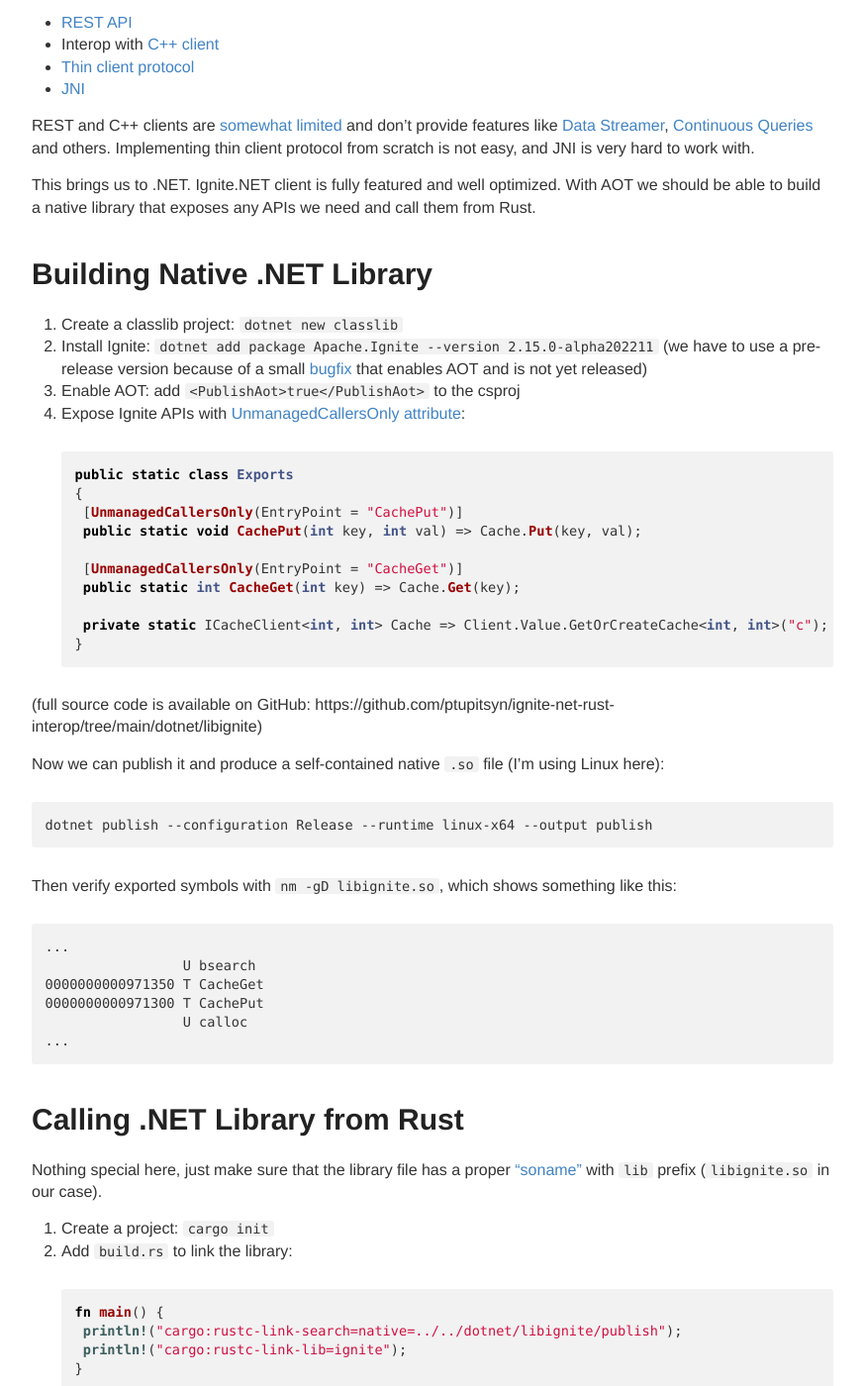
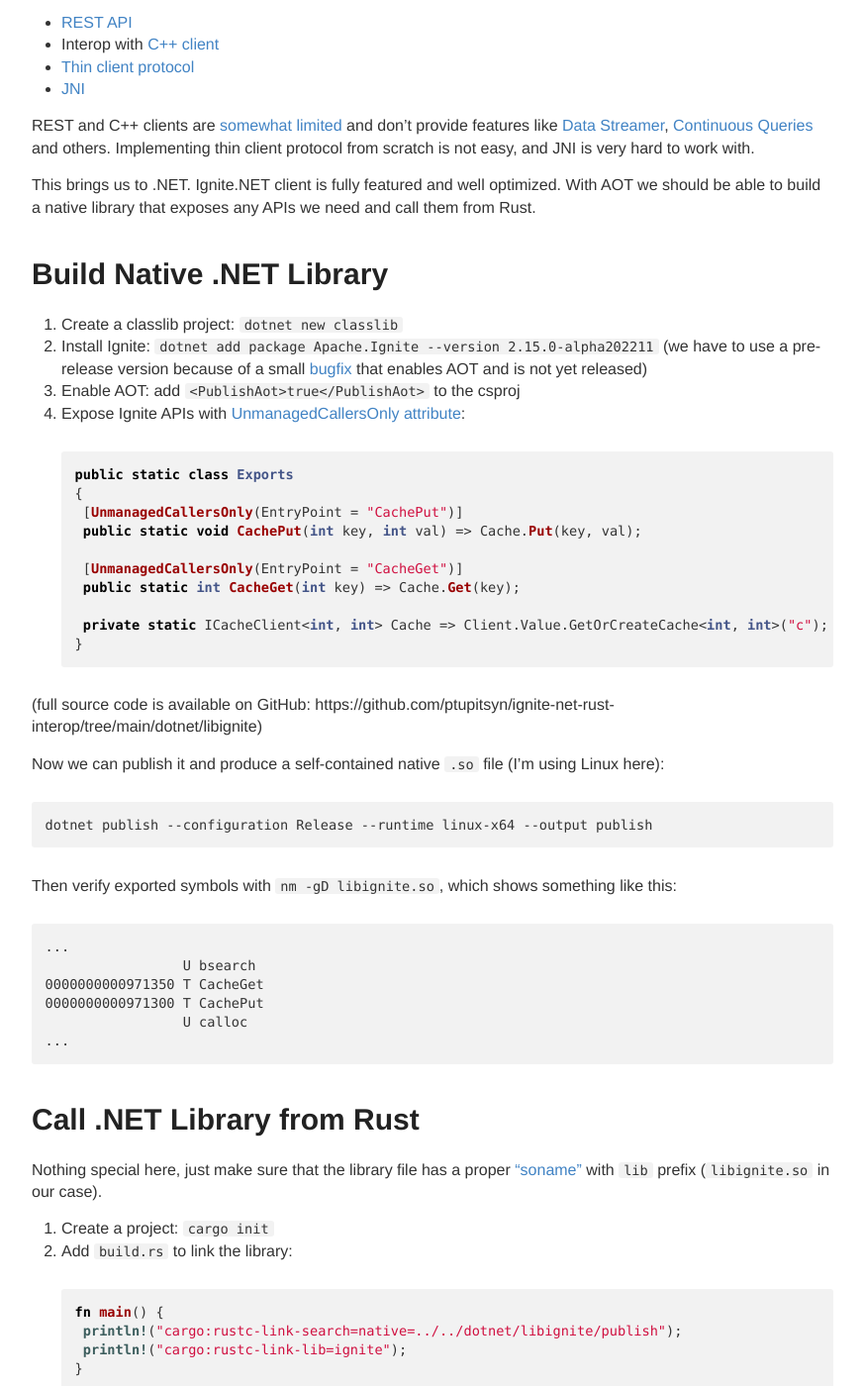
Before and after one commit to ptupitsyn/ptupitsyn.github.io, a Jekyll site: the page built from _posts/2022-11-17-Ignite-Anywhere-With-Net-Native-Aot.md, in a window 1280 px wide and 1400 px high, scrolled down 742 px. Shown: the whole window at 99% size, without its empty margins (203-1076 px from the left). Built offline with Jekyll 4.4.1, drawn with Linux system fonts in a browser that asks for light colours; comment, search, counter and statistics services are not loaded; some of the changed text lies outside the part shown.

Commit message:
wip conclusion

````diff
--- a/_posts/2022-11-17-Ignite-Anywhere-With-Net-Native-Aot.md
+++ b/_posts/2022-11-17-Ignite-Anywhere-With-Net-Native-Aot.md
@@ -32,7 +32,7 @@
 This brings us to .NET. Ignite.NET client is fully featured and well optimized.
 With AOT we should be able to build a native library that exposes any APIs we need and call them from Rust.
 
-# Building Native .NET Library
+# Build Native .NET Library
 
 1. Create a classlib project: `dotnet new classlib`
 2. Install Ignite: `dotnet add package Apache.Ignite --version 2.15.0-alpha202211` (we have to use a pre-release version because of a small [bugfix](https://github.com/apache/ignite/commit/6ad8d4085b48f0bd667f478df7a1b91e521c97c3) that enables AOT and is not yet released)
@@ -68,7 +68,7 @@
 ...
 ```
 
-# Calling .NET Library from Rust
+# Call .NET Library from Rust
 
 Nothing special here, just make sure that the library file has a proper ["soname"](https://en.wikipedia.org/wiki/Soname) with `lib` prefix (`libignite.so` in our case).
 
````
Also changed, not shown: other parts of _posts/2022-11-17-Ignite-Anywhere-With-Net-Native-Aot.md (+4 -0 lines).
